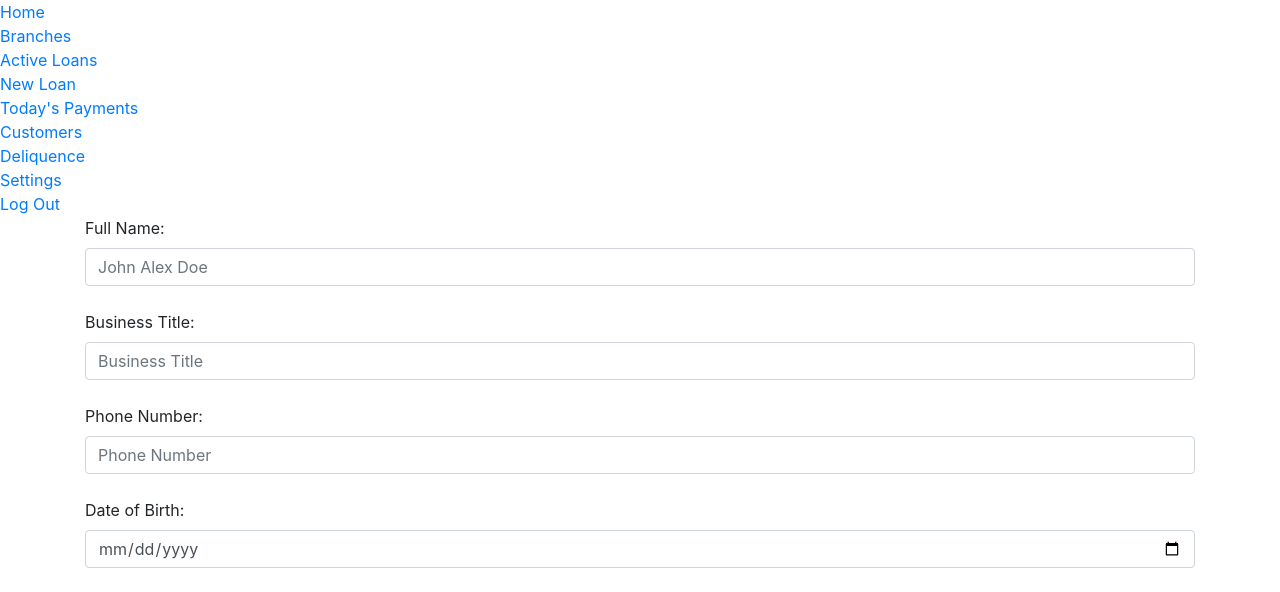
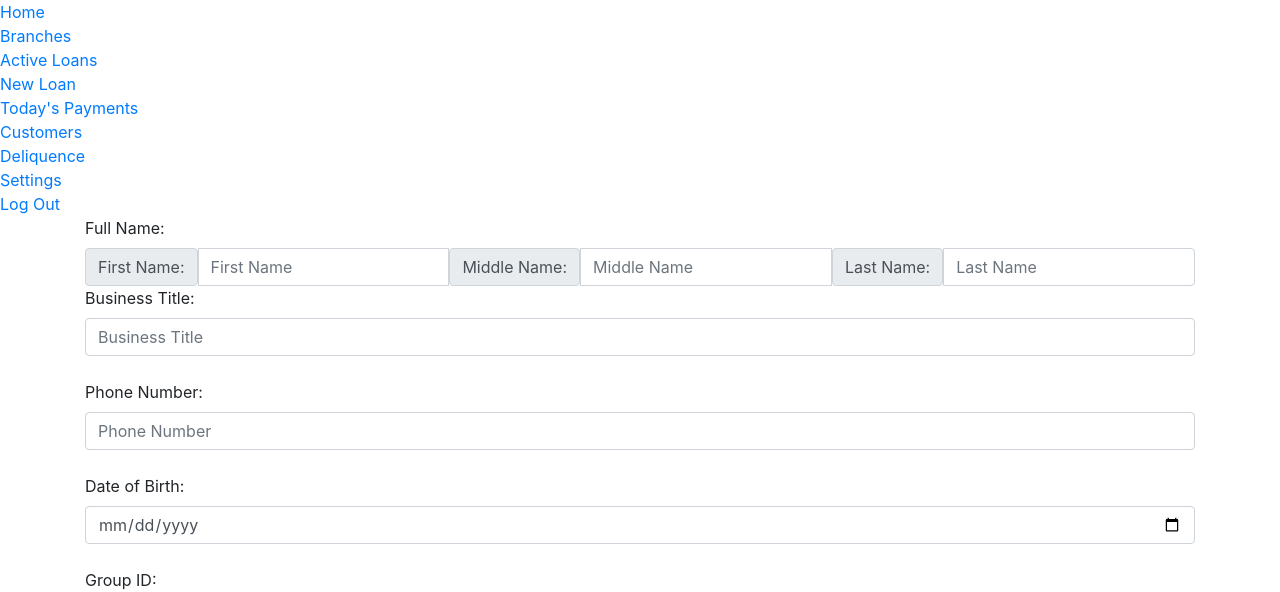
Before and after one commit to JoeEverest/microFi, a PHP site: page /new_customer.php in a window 1280 px wide. Shown: the top 592 px of the page. Run offline with PHP 8.4, Linux system fonts and the light colour scheme; the visitor is signed in with stand-in values (Sample User, id 1); data that the repository does not hold is empty.

Commit message:
Deliquence loop and names

```diff
--- a/customer_profile.php
+++ b/customer_profile.php
@@ -66,7 +66,7 @@ if (isset($_GET['id'])) {
     <h3>Customer Profile</h3>
     <p>Customer ID: <?php echo $customerId; ?></p>
     <p>Customer Name: <?php echo $name; ?></p>
-    <p>Business Title: <?php echo $businessTitle; ?></p>
+    <p>Business Title: <?php echo urldecode($businessTitle); ?></p>
     <p>Phone Number: <?php echo '+255'.$phoneNumber; ?></p>
     <p>Branch Name: <?php echo $branchName; ?></p>
     <p>Center Name: <?php echo $centerName; ?></p>
--- a/handlers/register_customer_handler.php
+++ b/handlers/register_customer_handler.php
@@ -1,11 +1,12 @@
 <?php
 if (isset($_POST['submit'])) {
-    if (!$_POST['name'] | !$_POST['businessTitle'] | !$_POST['phone'] | !$_POST['age']) {
+    if (!$_POST['first_name'] | !$_POST['middle_name'] | !$_POST['last_name'] | !$_POST['businessTitle'] | !$_POST['phone'] | !$_POST['age']) {
         echo 'Some fields are empty';
     }
     else{
-        $customerName = $_POST['name'];
+        $customerName = $_POST['first_name']." ".$_POST['middle_name']." ".$_POST['last_name'];
         $businessTitle = $_POST['businessTitle'];
+        $businessTitle = urlencode($businessTitle);
         $phoneNumber = $_POST['phone'];
         $age = $_POST['age'];
         $date = date('y-m-d');
--- a/new_customer.php
+++ b/new_customer.php
@@ -33,8 +33,15 @@ $retrieve = mysqli_query($connect, $retrieve);
     <?php include('sidebar.php'); ?>
     <div class="container">
     <form method="post">
-        <label for="name">Full Name:</label><br>
-        <input class="form-control" required type="text" name="name" placeholder="John Alex Doe"><br>
+    <label for="name">Full Name:</label><br>
+        <div class="input-group">
+            <div class="input-group-text">First Name:</div>
+            <input class="form-control" required type="text" name="first_name" placeholder="First Name">
+            <div class="input-group-text">Middle Name:</div>
+            <input class="form-control" required type="text" name="middle_name" placeholder="Middle Name">
+            <div class="input-group-text">Last Name:</div>
+            <input class="form-control" required type="text" name="last_name" placeholder="Last Name">
+        </div>
         <label for="businessTitle">Business Title:</label><br>
         <input class="form-control" required type="text" name="businessTitle" placeholder="Business Title"><br>
         <label for="phone">Phone Number:</label><br>
```
Also changed, not shown: new_deliquence_handler.php (+31 -4 lines).
